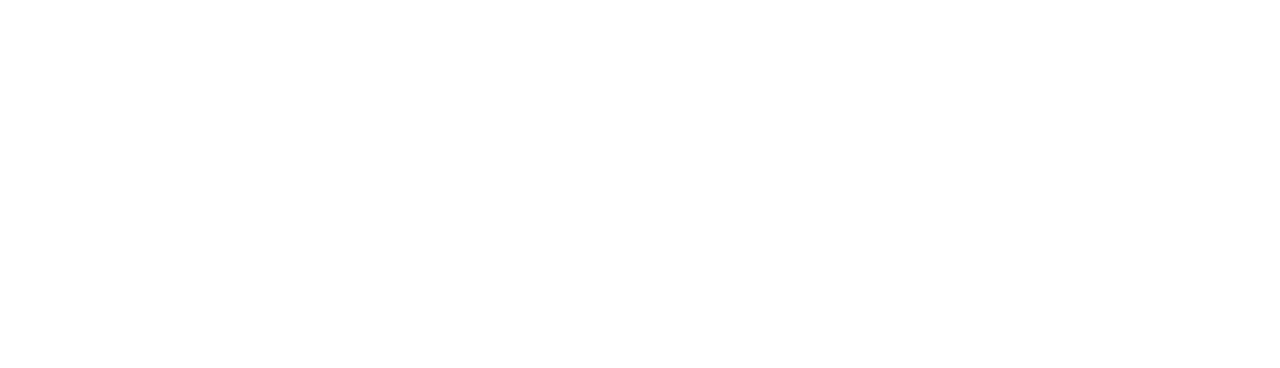
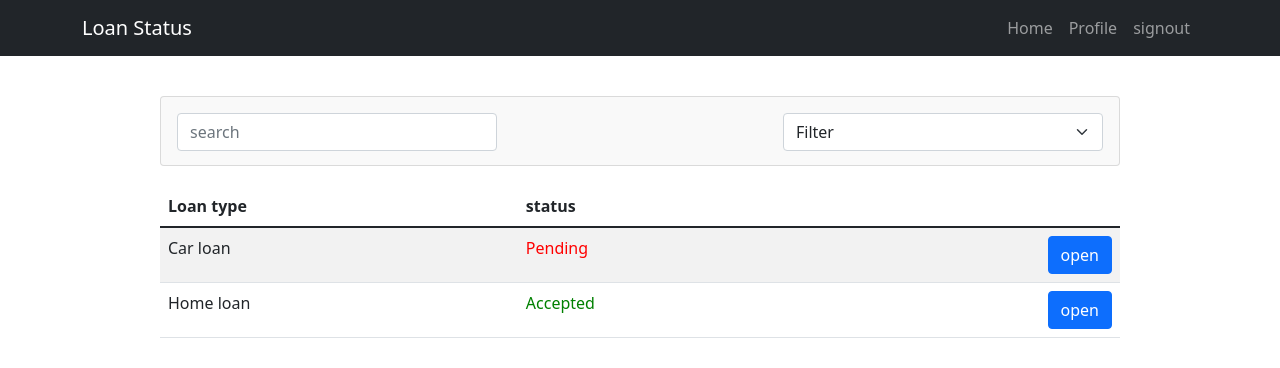
Before and after one commit to kothapallypavan/vsap-frontend, a React (Create React App) app in the folder frontendapp/: page /loanstatus in a window 1280 px wide. Before the commit this address had no page. Shown: the top 368 px of the page. Built offline with nearby package versions, Linux system fonts and the light colour scheme; sample sign-in values are in the browser's storage.

Commit message:
big update
not fully implemented

```diff
--- a/frontendapp/src/App.js
+++ b/frontendapp/src/App.js
@@ -4,15 +4,20 @@ import {BrowserRouter as Router,Route,Routes} from "react-router-dom";
 import Loanform from './components/loanform';
 import Signup from './components/signup';
 import Profile from './components/profile';
+import Loanlist from  './components/loanstatus';
+import Dashboard from './components/dashboard';
 
 function App() {
   return (
     <Router>
       <Routes>
         <Route exact path="/" element={<Home/>}></Route>
+        <Route exact path="/signin" element={<Home/>}></Route>
         <Route exact path="/loanform" element={<Loanform/>}></Route>
         <Route exact path="/signup" element={<Signup/>}></Route>
         <Route exact path="/profile"element={<Profile/>}></Route>
+        <Route exact path="/dashboard"element={<Dashboard/>}></Route>
+        <Route exact path="/loanstatus" element={<Loanlist/>}></Route>
       </Routes>
     </Router>
   );
--- /dev/null
+++ b/frontendapp/src/components/dashboard.js
@@ -0,0 +1,72 @@
+import React from'react';
+import {Navbar,Nav ,NavDropdown,Container} from 'react-bootstrap';
+import Button from 'react-bootstrap/Button';
+import { useNavigate } from 'react-router-dom';
+import { useEffect } from 'react';
+
+function Dashboard() {
+  const navigate = useNavigate();
+
+  useEffect(() => {
+    if(!localStorage.getItem("token") || !localStorage.getItem("user")){
+      navigate("/signin");
+    }
+  },[])
+
+  const applybutton = (e) =>{
+    navigate("/loanform");
+  }
+  const statusbutton = () => {
+    navigate("/loanstatus");
+  }
+  const signout = () => {
+    localStorage.removeItem("user");
+    localStorage.removeItem("token");
+    navigate("/signin");
+  }
+  return (
+    <div className="App">
+    <Navbar collapseOnSelect expand="lg" bg="dark" variant="dark">
+      <Container>
+        <Navbar.Brand href="#home">Dashboard</Navbar.Brand>
+        <Navbar.Toggle aria-controls="responsive-navbar-nav" />
+        <Navbar.Collapse id="responsive-navbar-nav">
+          <Nav className="me-auto"></Nav>
+          <Nav>
+          <Nav.Link href="/dashboard">Home</Nav.Link>
+            <Nav.Link href="/profile">Profile</Nav.Link>
+            <Nav.Link eventKey={2} onClick={signout}>
+              signout
+            </Nav.Link>
+          </Nav>
+        </Navbar.Collapse>
+      </Container>
+    </Navbar>
+
+    <br></br>
+<br></br>
+<br></br>
+<br></br>
+<br></br>
+<br></br>
+<br></br>
+<br></br>
+
+    <>
+      <Button onClick={applybutton} variant="primary" size="lg" active>
+        Apply Loan
+      </Button>
+      <br></br>
+<br></br>
+<br></br>
+      <Button onClick={statusbutton} variant="secondary" size="lg" active>
+        Loan Status
+      </Button>
+    </>
+
+
+</div>
+  );
+}
+
+export default Dashboard;
--- a/frontendapp/src/components/home.jsx
+++ b/frontendapp/src/components/home.jsx
@@ -1,10 +1,18 @@
 import { useState } from "react";
 import { Form,Card, Button } from "react-bootstrap";
 import axios from "axios";
-
+import { useNavigate } from "react-router-dom";
+import { useEffect } from "react";
 const Home = () =>{
+    const navigate = useNavigate();
     const [email,setEmail] = useState("")
     const [password,setPassword] = useState("")
+
+    useEffect(() => {
+      if (localStorage.getItem("user")){
+        navigate("/dashboard");
+      }
+    },[])
 
     const cardcss = {
       height:"540px",
@@ -30,10 +38,10 @@ const Home = () =>{
         if(res.status == 200 || res.data == 201){
           localStorage.setItem("token",res.data.jwt);
           localStorage.setItem("user",email);
-          window.alert("Logged in!");
+          navigate("/dashboard");
         }
         else{
-          window.alert("Bad credentials")
+          window.alert("Bad credentials");
         }
       });
     }
--- a/frontendapp/src/components/loanform.js
+++ b/frontendapp/src/components/loanform.js
@@ -1,15 +1,41 @@
 import Button from 'react-bootstrap/Button';
 import Form from 'react-bootstrap/Form';
-import {Col,Container,Row} from "react-bootstrap";
-
+import {Col,Container,Row,Navbar,Nav} from "react-bootstrap";
+import { useEffect } from 'react';
+import { useNavigate } from 'react-router-dom';
 function Loanform() {
+  const navigate = useNavigate();
+  useEffect(() => {
+    if(!localStorage.getItem("token") || !localStorage.getItem("user")){
+      navigate("/signin");
+    }
+  },[])
+  const signout = () => {
+    localStorage.removeItem("user");
+    localStorage.removeItem("token");
+    navigate("/signin");
+  }
   return (
     <div>
-
+      <Navbar collapseOnSelect expand="lg" bg="dark" variant="dark">
+      <Container>
+        <Navbar.Brand href="#home">Loan Form</Navbar.Brand>
+        <Navbar.Toggle aria-controls="responsive-navbar-nav" />
+        <Navbar.Collapse id="responsive-navbar-nav">
+          <Nav className="me-auto"></Nav>
+          <Nav>
+          <Nav.Link href="/dashboard">Home</Nav.Link>
+            <Nav.Link href="/profile">Profile</Nav.Link>
+            <Nav.Link eventKey={2} onClick={signout}>
+              signout
+            </Nav.Link>
+          </Nav>
+        </Navbar.Collapse>
+      </Container>
+    </Navbar>
       <Container>
 
-        <h1 className="shadow-sm text-sucess mt-5 p-3 text-center rounded">LOAN APPLICATION FORM</h1>
-        <Row className="mt-5">
+        <Row className="mt-3">
           <Col lg={5} md={6} sm={12} className="p-5 m-auto shadow-sm rounded-lg">
       <Form>
         <Form.Group className="mb-3" controlId="formBasicAccountNumber">
--- /dev/null
+++ b/frontendapp/src/components/loanstatus.js
@@ -0,0 +1,85 @@
+import { Button, Card,Form,Table,Container,Nav,Navbar } from "react-bootstrap";
+import { useEffect } from 'react';
+import { useNavigate } from 'react-router-dom';
+
+function Loanlist(){
+    const navigate = useNavigate();
+    useEffect(() => {
+        if(!localStorage.getItem("token") || !localStorage.getItem("user")){
+        navigate("/signin");
+        }
+    },[])
+    const divcss = {
+        padding:"40px 10rem"
+    }
+    const cardheader = {
+        backgroundColor:"#F9F9F9",
+        height:"70px",
+        marginBottom:"20px"
+    }
+    const cardcss = {
+        border:"1px solid grey",
+        marginBottom:"20px"
+    }
+    const trcss = {
+        border:"1px solid black",
+
+    }
+    return(
+        <div>
+            <Navbar collapseOnSelect expand="lg" bg="dark" variant="dark">
+      <Container>
+        <Navbar.Brand href="#home">Loan Status</Navbar.Brand>
+        <Navbar.Toggle aria-controls="responsive-navbar-nav" />
+        <Navbar.Collapse id="responsive-navbar-nav">
+          <Nav className="me-auto"></Nav>
+          <Nav>
+          <Nav.Link href="/dashboard">Home</Nav.Link>
+            <Nav.Link href="/profile">Profile</Nav.Link>
+            <Nav.Link eventKey={2} href="#memes">
+              signout
+            </Nav.Link>
+          </Nav>
+        </Navbar.Collapse>
+      </Container>
+    </Navbar>
+        <div style={divcss}>
+            <Card style={cardheader}>
+                <Card.Body>
+                    <Form.Control style={{float:"left",width:"20rem"}} placeholder="search"/>
+                    <Form.Select style={{float:"right",width:"20rem"}}>
+                        <option>Filter</option>
+                        <option value="ACCEPTED">accepted</option>
+                        <option value="PENDING">pending</option>
+                        <option value="REJECTED">rejected</option>
+                    </Form.Select>
+
+                </Card.Body>
+            </Card>
+
+            <Table striped>
+            <thead>
+                <tr>
+                <th>Loan type</th>
+                <th>status</th>
+
+                </tr>
+            </thead>
+            <tbody>
+                <tr>
+                <td>Car loan</td>
+                <td style={{color:"red"}}>Pending</td>
+                <td><Button style={{float:"right"}}>open</Button></td>
+                </tr>
+                <tr>
+                <td>Home loan</td>
+                <td style={{color:"green"}}>Accepted</td>
+                <td><Button style={{float:"right"}}>open</Button></td>
+                </tr>
+            </tbody>
+            </Table>
+        </div>
+        </div>
+    );
+}
+export default Loanlist;
--- a/frontendapp/src/components/profile.js
+++ b/frontendapp/src/components/profile.js
@@ -1,18 +1,39 @@
 import Button from 'react-bootstrap/Button';
 import Form from 'react-bootstrap/Form';
-import {Col,Container,Row} from "react-bootstrap";
+import {Col,Container,Row,Navbar,Nav} from "react-bootstrap";
 import { useState } from 'react';
+import { useEffect } from 'react';
+import { useNavigate } from 'react-router-dom';
+
 function Profile() {
     const firstname="Sathwika";
     const lastname="Chanduri";
     const email="sathwikachanduri@gmail.com";
-
+    const navigate = useNavigate();
+    useEffect(() => {
+      if(!localStorage.getItem("token") || !localStorage.getItem("user")){
+        navigate("/signin");
+      }
+    },[])
   return (
     <div>
-
+      <Navbar collapseOnSelect expand="lg" bg="dark" variant="dark">
       <Container>
-
-        <h1 className="shadow-sm text-sucess mt-5 p-3 text-center rounded">MY PROFILE</h1>
+        <Navbar.Brand href="#home">Profile</Navbar.Brand>
+        <Navbar.Toggle aria-controls="responsive-navbar-nav" />
+        <Navbar.Collapse id="responsive-navbar-nav">
+          <Nav className="me-auto"></Nav>
+          <Nav>
+          <Nav.Link href="/dashboard">Home</Nav.Link>
+            <Nav.Link href="/profile">Profile</Nav.Link>
+            <Nav.Link eventKey={2} href="#memes">
+              signout
+            </Nav.Link>
+          </Nav>
+        </Navbar.Collapse>
+      </Container>
+    </Navbar>
+      <Container>
         <Row className="mt-5">
           <Col lg={5} md={6} sm={12} className="p-5 m-auto shadow-sm rounded-lg">
     <Form>
@@ -27,7 +48,7 @@ function Profile() {
 
       </Form.Group>
       <Form.Group className="mb-3" controlId="formBasicEmail">
-      <Form.Label>Enter Email :  </Form.Label>
+      <Form.Label>Email :  </Form.Label>
         <Form.Label>{email}</Form.Label>
       </Form.Group>
       <Form.Group className="mb-3" controlId="formBasicPassword">
```
